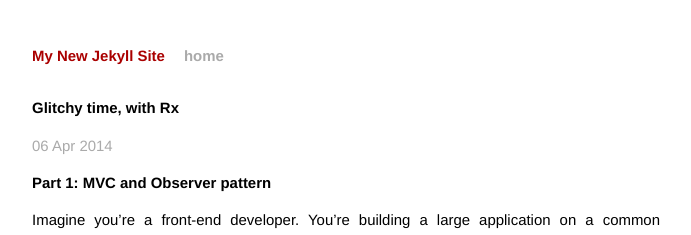
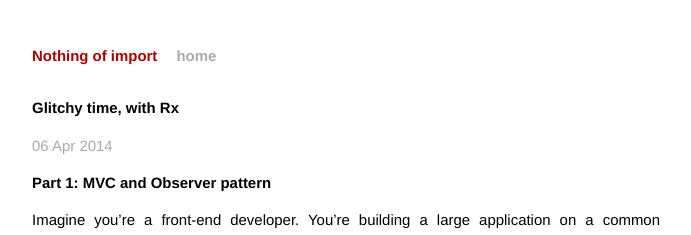
Before and after one commit to acthp/acthp.github.io, a Jekyll site: the page built from _posts/2014-04-06-glitchy-time.markdown, in a window 1280 px wide and 900 px high. Shown: the top 235 px of the window, without its empty margins (294-985 px from the left). Built offline with Jekyll 4.4.1, drawn with Linux system fonts in a browser that asks for light colours; nearby versions of some CDN libraries; Markdown is read by kramdown in place of the engine named in the settings.

Commit message:
change title.

```diff
--- a/_config.yml
+++ b/_config.yml
@@ -1,3 +1,3 @@
-name: My New Jekyll Site
+name: Nothing of import
 markdown: redcarpet
 pygments: true
```
